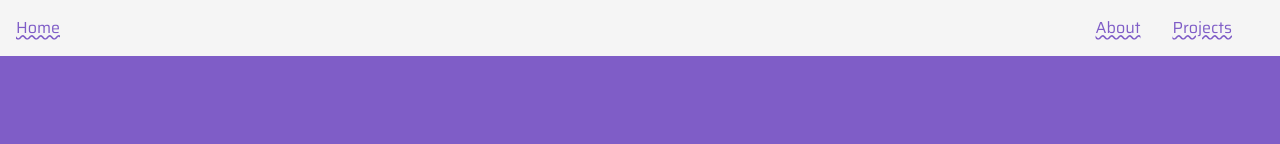
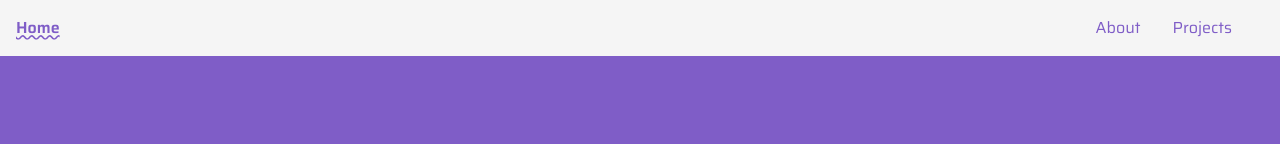
Before and after one commit to mchlol/portfolio-23, a React (Vite) app: page / in a window 1280 px wide. Shown: the top 144 px of the page. Built offline with nearby package versions, Linux system fonts and the light colour scheme.

Commit message:
include link active state

```diff
--- a/src/App.css
+++ b/src/App.css
@@ -40,13 +40,13 @@ h2 {
 
 a {
   color: var(--darker-accent);
-  text-decoration: underline;
-  text-decoration-style: wavy;
+  text-decoration: none;
 }
 
 a:hover,
 a:focus {
-  text-decoration: none;
+  text-decoration: underline;
+  text-decoration-style: wavy;
 }
 
 body {
@@ -66,6 +66,12 @@ nav {
   top: 0;
   background-color: var(--light);
   z-index: 1;
+}
+
+nav .active-link {
+  font-weight: bold;
+  text-decoration: underline;
+  text-decoration-style: wavy;
 }
 
 nav div * {
```
